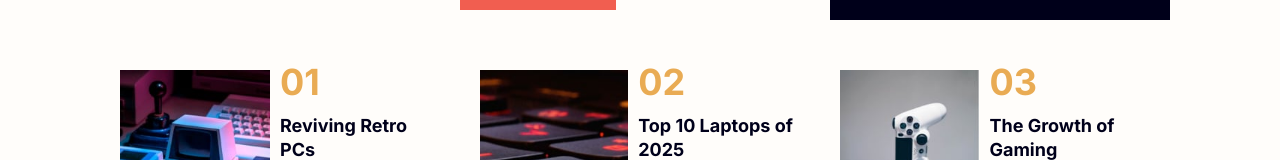
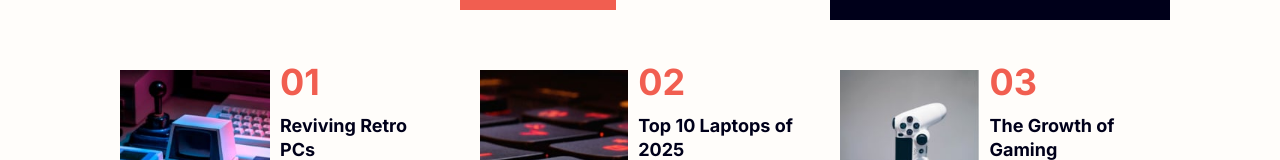
Before and after one commit to SurajChaunal/frontend-mentor-news-page, a plain HTML site: page index.html in a window 1280 px wide. Shown: the part 598-758 px from the top of the page. Drawn offline with Linux system fonts and the light colour scheme.

Commit message:
changed card heading color

```diff
--- a/style.css
+++ b/style.css
@@ -216,7 +216,7 @@ body {
 }
 .section__card-heading {
   font-size: var(--font-size--lg);
-  color: var(--color-soft-orange);
+  color: var(--color-soft-red);
   margin-bottom: 2rem;
 }
 .section__card-subheading {
```
